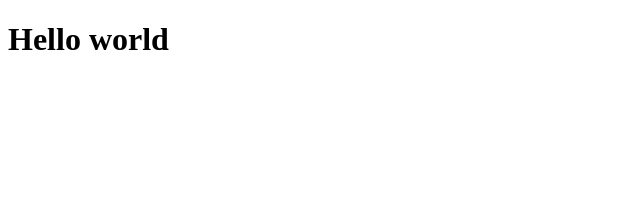
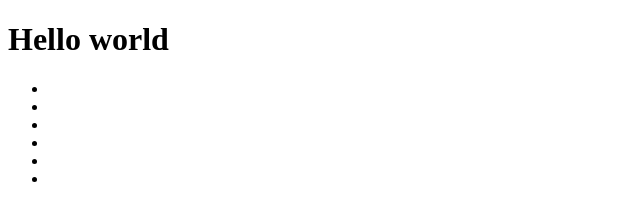
Before and after one commit to ONeal182/test_learn, a plain HTML site: page index.html in a window 1280 px wide. Shown: the full height of the page, 0-640 px from the left. Drawn offline with Linux system fonts and the light colour scheme.

Commit message:
add to do list

```diff
--- a/index.html
+++ b/index.html
@@ -8,5 +8,15 @@
 </head>
 <body>
     <h1>Hello world</h1>
+    <div>
+        <ul>
+            <li></li>
+            <li></li>
+            <li></li>
+            <li></li>
+            <li></li>
+            <li></li>
+        </ul>
+    </div>
 </body>
 </html>
```
